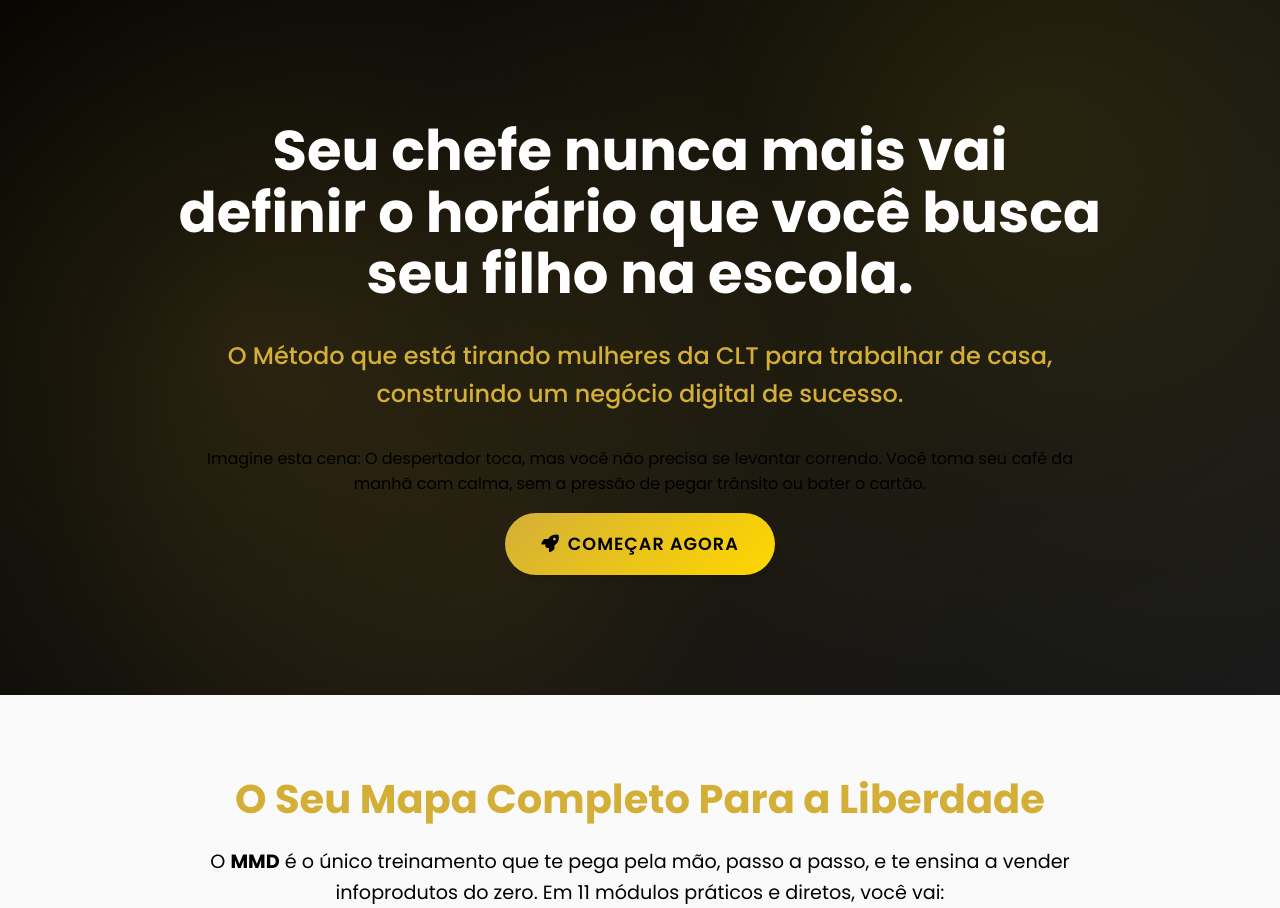
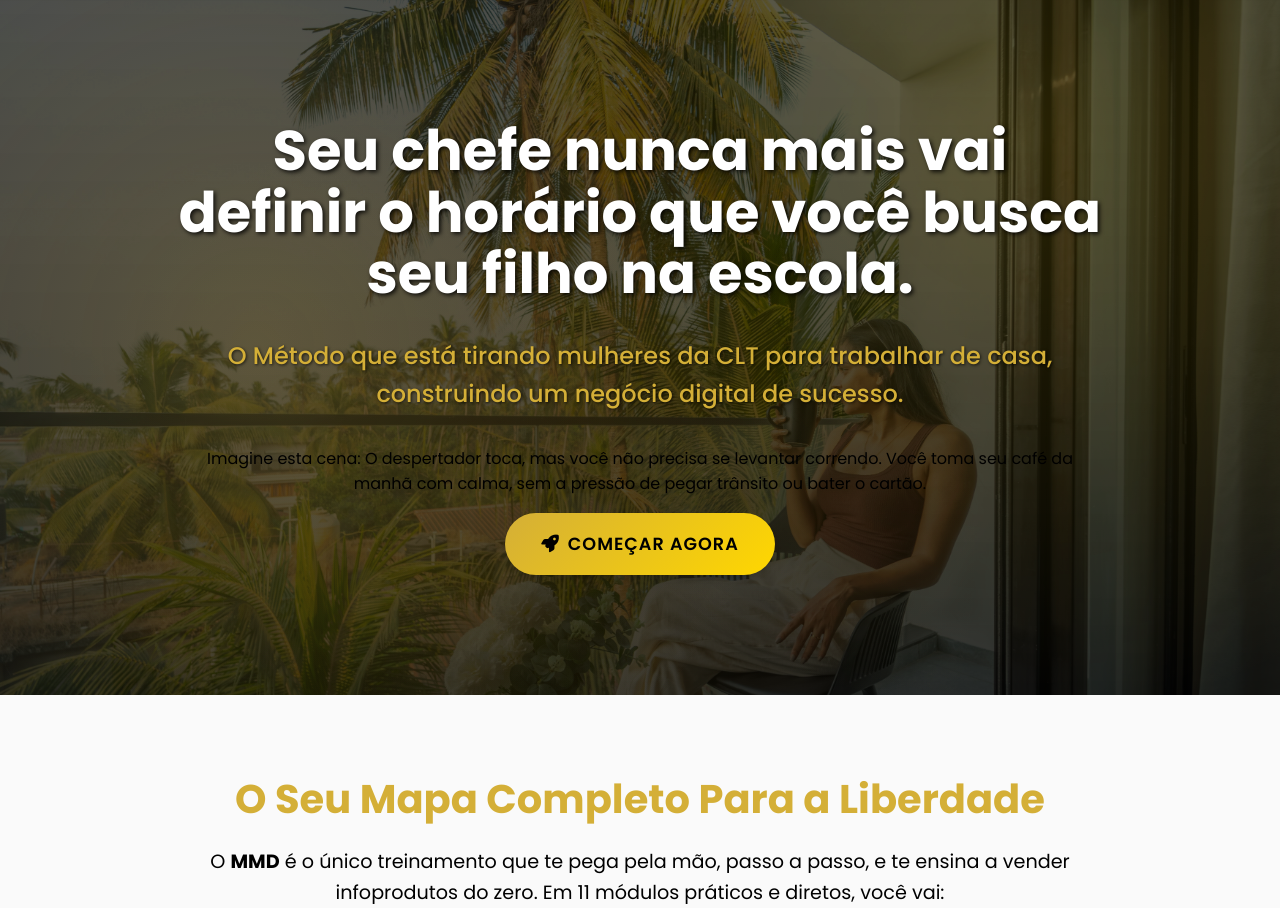
Before and after one commit to Vitdelgado/metodo-mulher-digital, a Flask app: page / in a window 1280 px wide. Shown: the top 908 px of the page. Run offline with Flask 3, Linux system fonts and the light colour scheme.

Commit message:
Adicionada imagem de fundo elegante ao hero section com sobreposição dourada

```diff
--- a/static/css/style.css
+++ b/static/css/style.css
@@ -139,7 +139,10 @@ h1, h2, h3, h4, h5, h6 {
 
 /* Hero Section */
 .hero-section {
-    background: var(--gradient-dark);
+    background: linear-gradient(rgba(0, 0, 0, 0.7), rgba(0, 0, 0, 0.8)), url('../images/hero-background.jpg');
+    background-size: cover;
+    background-position: center;
+    background-attachment: fixed;
     padding: 120px 0;
     position: relative;
     overflow: hidden;
@@ -152,9 +155,9 @@ h1, h2, h3, h4, h5, h6 {
     left: 0;
     right: 0;
     bottom: 0;
-    background: radial-gradient(circle at 20% 50%, rgba(212, 175, 55, 0.15) 0%, transparent 50%),
-                radial-gradient(circle at 80% 20%, rgba(255, 215, 0, 0.1) 0%, transparent 50%),
-                radial-gradient(circle at 40% 80%, rgba(184, 134, 11, 0.08) 0%, transparent 50%);
+    background: radial-gradient(circle at 20% 50%, rgba(212, 175, 55, 0.2) 0%, transparent 50%),
+                radial-gradient(circle at 80% 20%, rgba(255, 215, 0, 0.15) 0%, transparent 50%),
+                radial-gradient(circle at 40% 80%, rgba(184, 134, 11, 0.1) 0%, transparent 50%);
     z-index: 0;
 }
 
@@ -171,6 +174,9 @@ h1, h2, h3, h4, h5, h6 {
     line-height: 1.1;
     max-width: 100%;
     width: 100%;
+    text-shadow: 2px 2px 4px rgba(0, 0, 0, 0.8);
+    position: relative;
+    z-index: 2;
 }
 
 .hero-subtitle {
@@ -178,6 +184,9 @@ h1, h2, h3, h4, h5, h6 {
     color: var(--primary-gold);
     font-weight: var(--font-weight-medium);
     margin-bottom: 2rem;
+    text-shadow: 1px 1px 3px rgba(0, 0, 0, 0.7);
+    position: relative;
+    z-index: 2;
 }
 
 .hero-description {
@@ -187,10 +196,33 @@ h1, h2, h3, h4, h5, h6 {
     max-width: 800px;
     margin-left: auto;
     margin-right: auto;
+    text-shadow: 1px 1px 2px rgba(0, 0, 0, 0.6);
+    position: relative;
+    z-index: 2;
 }
 
 .hero-cta {
     margin-top: 4rem;
+    position: relative;
+    z-index: 2;
+}
+
+/* Animação sutil para o hero */
+@keyframes heroFadeIn {
+    from {
+        opacity: 0;
+        transform: translateY(20px);
+    }
+    to {
+        opacity: 1;
+        transform: translateY(0);
+    }
+}
+
+.hero-section .container {
+    position: relative;
+    z-index: 1;
+    animation: heroFadeIn 1s ease-out;
 }
 
 .hero-image {
@@ -588,6 +620,11 @@ h1, h2, h3, h4, h5, h6 {
 
 /* Responsive Design */
 @media (max-width: 768px) {
+    .hero-section {
+        background-attachment: scroll;
+        padding: 80px 0;
+    }
+
     .hero-title {
         font-size: 2.5rem;
     }
@@ -654,6 +691,11 @@ h1, h2, h3, h4, h5, h6 {
 @media (max-width: 576px) {
     :root {
         --section-padding: 60px 0;
+    }
+
+    .hero-section {
+        padding: 60px 0;
+        background-attachment: scroll;
     }
 
     .hero-title {
```
Also changed, not shown: static/images/hero-background.jpg (added).
